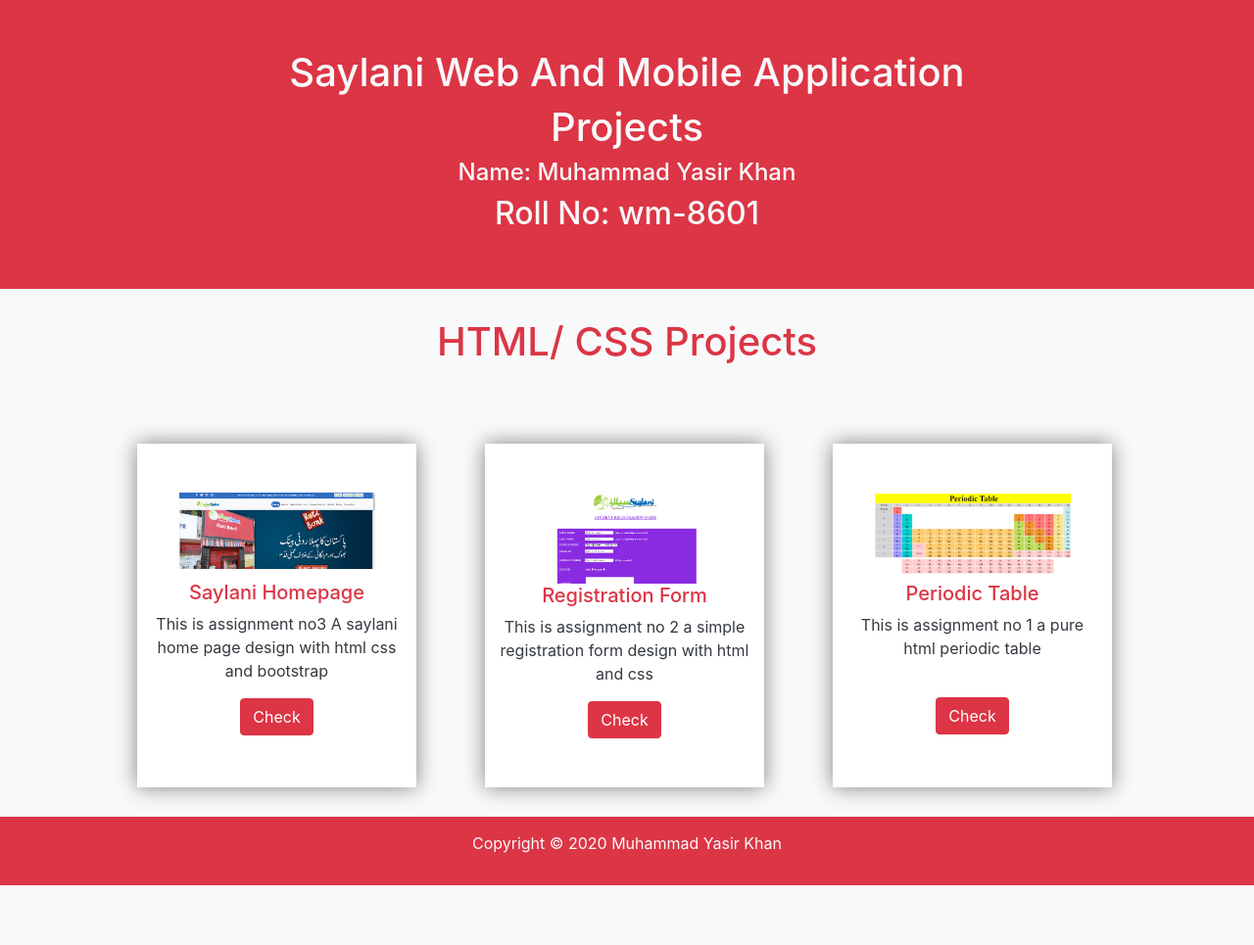
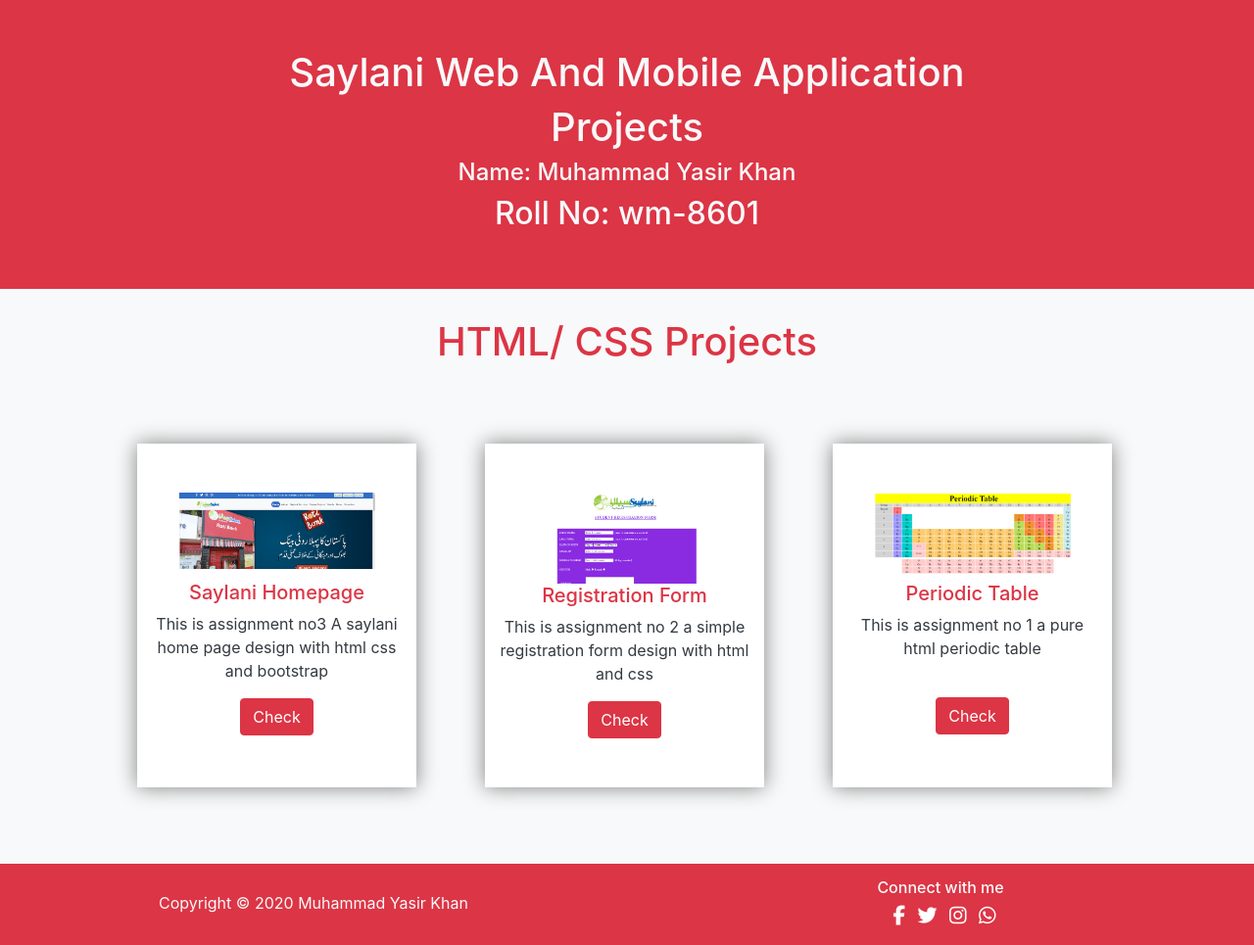
Before and after one commit to yasirkhan-4925/saylaniassignmentweb, a plain HTML site: page y/index.html in a window 1280 px wide. Shown: the whole page at 98% size. Before the commit the page ends 904 px from the top, so only its background shows below. Drawn offline with nearby package versions, Linux system fonts and the light colour scheme.

Commit message:
commit till contact details

```diff
--- a/y/index.html
+++ b/y/index.html
@@ -3,7 +3,7 @@
 <head>
     <meta charset="UTF-8">
     <meta name="viewport" content="width=device-width, initial-scale=1.0">
-    <title>My projects</title>
+    <title>Muhammad Yasir Khan</title>
     <link rel="stylesheet" href="style.css">
     <link rel="stylesheet" href="bootstrap.css">
     <script src="https://kit.fontawesome.com/13e2dfc909.js" crossorigin="anonymous"></script>
@@ -99,20 +99,37 @@
 
      </div>
 
+     <br><br>
+
 
      <div class="container-fluid bg-danger footercontainer text-center">
 
         <div class="row">
 
-            <div class="col-12">
+            <div class="col-lg-6 col-md-6 col-sm-6 col-12">
 
                 <!-- <h6 class="text-light">
                     Copyright © 2020 Muhammad Yasir Khan
                 </h6> -->
 
-                <p class="text-light">
+                <p class="text-light " style="margin-top: 13px;">
                     Copyright © 2020 Muhammad Yasir Khan
                 </p>
+
+            </div>
+
+            <div class="col-lg-6 col-md-6 col-sm-6 col-12">
+
+                <h6 class="text-light"> Connect with me</h6>
+
+                <span class="footimage">   <a href="https://www.facebook.com/iamyasirkhannn" target="_blank"><i class="fab fa-facebook-f" style="color: white; font-size: 20px;" ></i></a></span>
+
+                <!-- <a href=""><img  class="headerimages" src="images/facebook.png" alt=""></a> -->
+
+             <span  class="footimage">   <a href="https://twitter.com/iammyasirkhan" target="_blank"><i class="fab fa-twitter" style="color: white; font-size: 20px;"></i></a> </span>
+             <span  class="footimage">  <a href="https://www.instagram.com/iammyasirkhann" target="_blank"><i class="fab fa-instagram" style="color: white; font-size: 20px;" ></i></a></span>
+
+             <span  class="footimage"> <a href="https://wa.link/etrh5d" target="_blank"> <i class="fab fa-whatsapp" style="color: white; font-size: 20px;" ></i></a></span>
 
             </div>
 
--- a/y/style.css
+++ b/y/style.css
@@ -182,3 +182,10 @@
  .footercontainer{
      padding: 15px 0px;
  }
+
+ .footimage{
+    margin-left: 8px;
+
+
+
+  }
```
